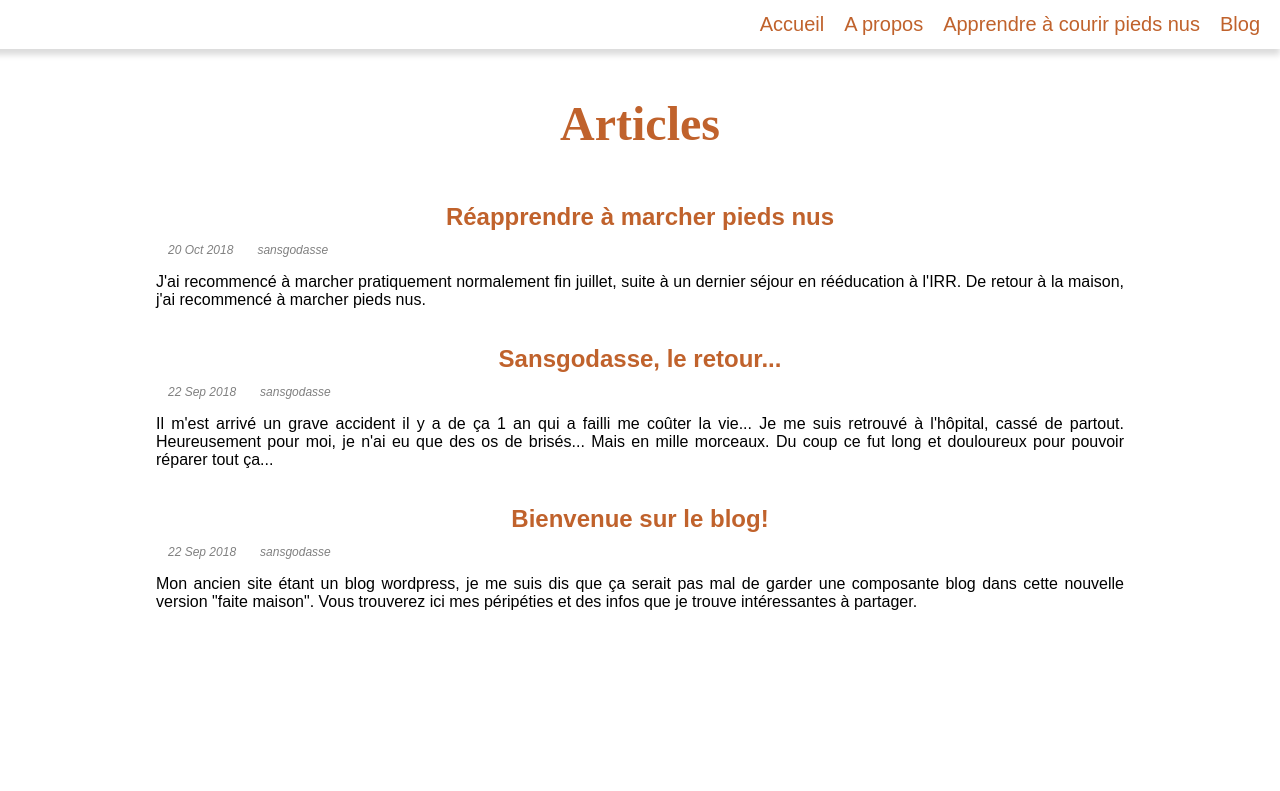
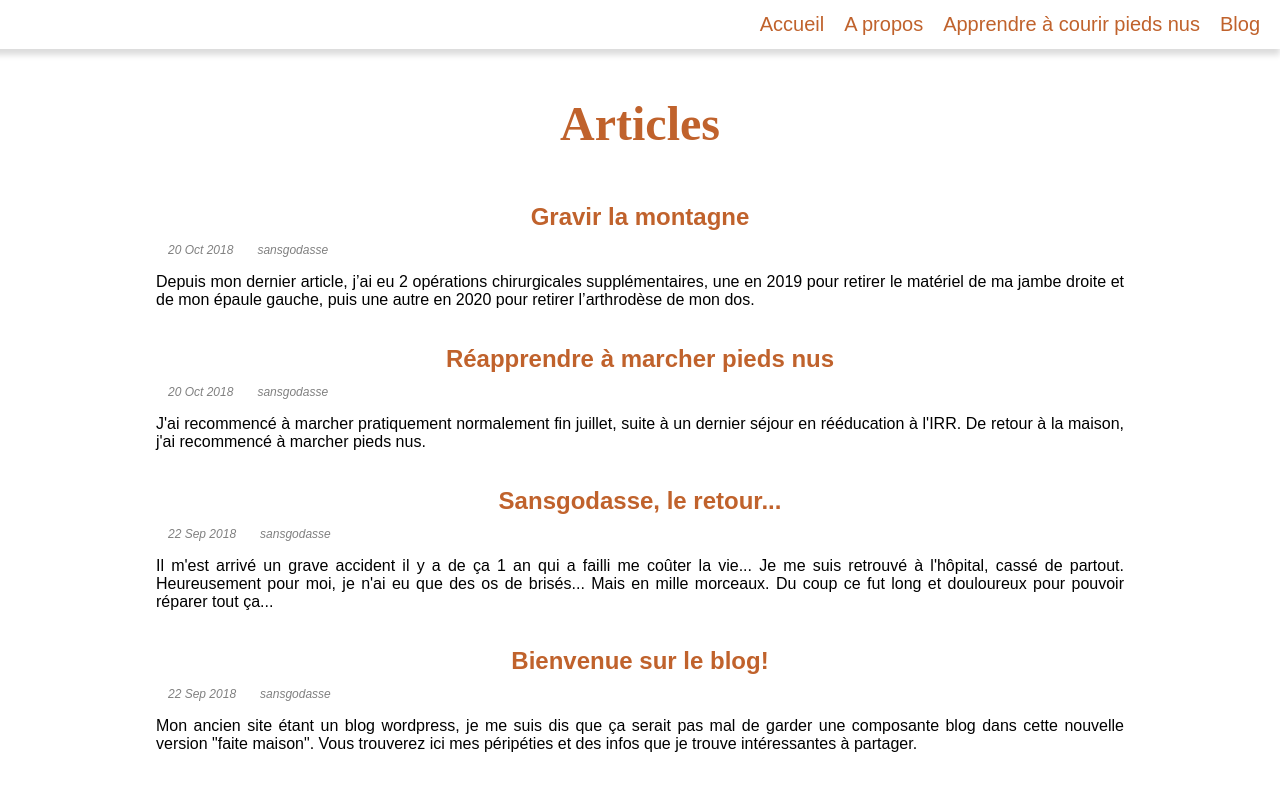
Before and after one commit to nicordev/sansgodasse, a Jekyll site: the page built from blog.html, in a window 1280 px wide. Shown: the top 791 px of the page. Built offline with Jekyll 4.4.1, drawn with Linux system fonts in a browser that asks for light colours.

```diff
--- a/_config.yml
+++ b/_config.yml
@@ -22,7 +22,7 @@ title: SANSGODASSE
 email: sansgodasse@gmail.com
 description: >- # this means to ignore newlines until "baseurl:"
   Vivre heureux, sans godasse.
-baseurl: "/sansgodasse" # the subpath of your site, e.g. /blog
+baseurl: '/sansgodasse'
 url: "" # the base hostname & protocol for your site, e.g. http://example.com
 # twitter_username: jekyllrb
 # github_username:  jekyll
--- a/_includes/go-up.html
+++ b/_includes/go-up.html
@@ -4,4 +4,4 @@
         <img src="{{ "/assets/images/up.png" | absolute_url }}" width="30" height="60" />
     </a>
 </div>
-<script src={{ "/assets/js/goUp.js" | absolute_url }}></script>
+<script src="{{ "/assets/js/goUp.js" | absolute_url }}"></script>
--- /dev/null
+++ b/_posts/2021-12-27-climb.md
@@ -0,0 +1,12 @@
+---
+layout: post
+title: "Gravir la montagne"
+date: 2018-10-20 22:20
+author: sansgodasse
+---
+
+Depuis mon dernier article, j'ai eu 2 opérations chirurgicales supplémentaires, une en 2019 pour retirer le matériel de ma jambe droite et de mon épaule gauche, puis une autre en 2020 pour retirer l'arthrodèse de mon dos.
+
+Dorénavant, toutes les douleurs que j'avais liées à la présence de ce matériel ont disparu !
+
+Cette année, j'ai pu passer quelques jours en montagne pour redécouvrir l'escalade, le parapente et faire ma première course d'alpinisme !
```
Also changed, not shown: 3 other files.
